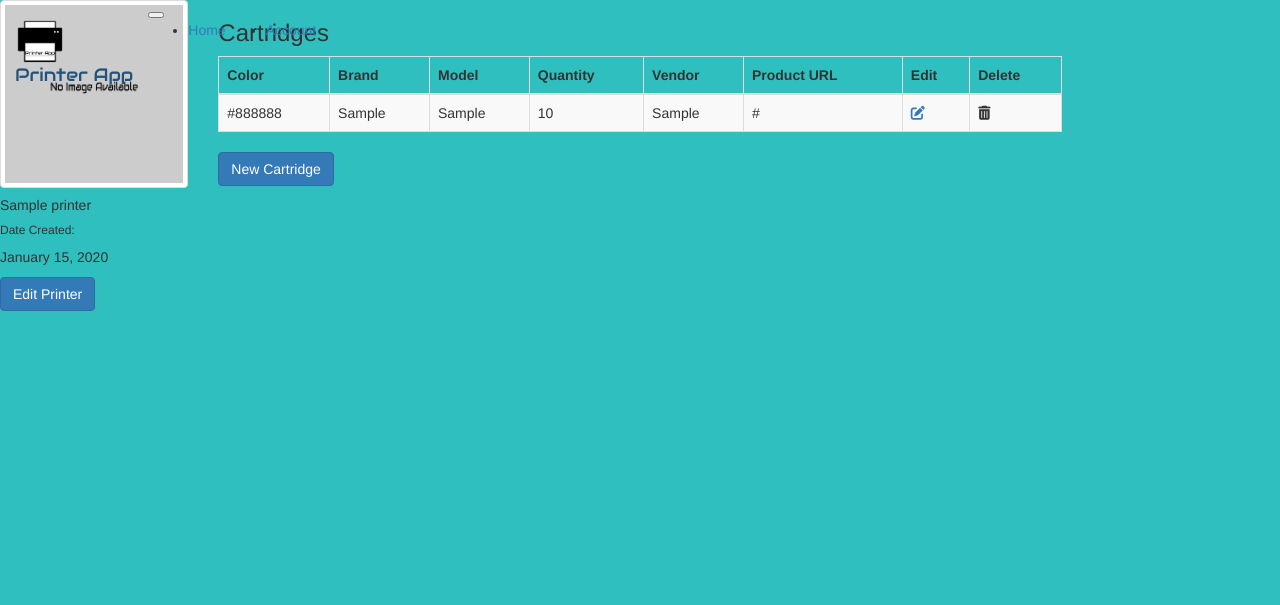
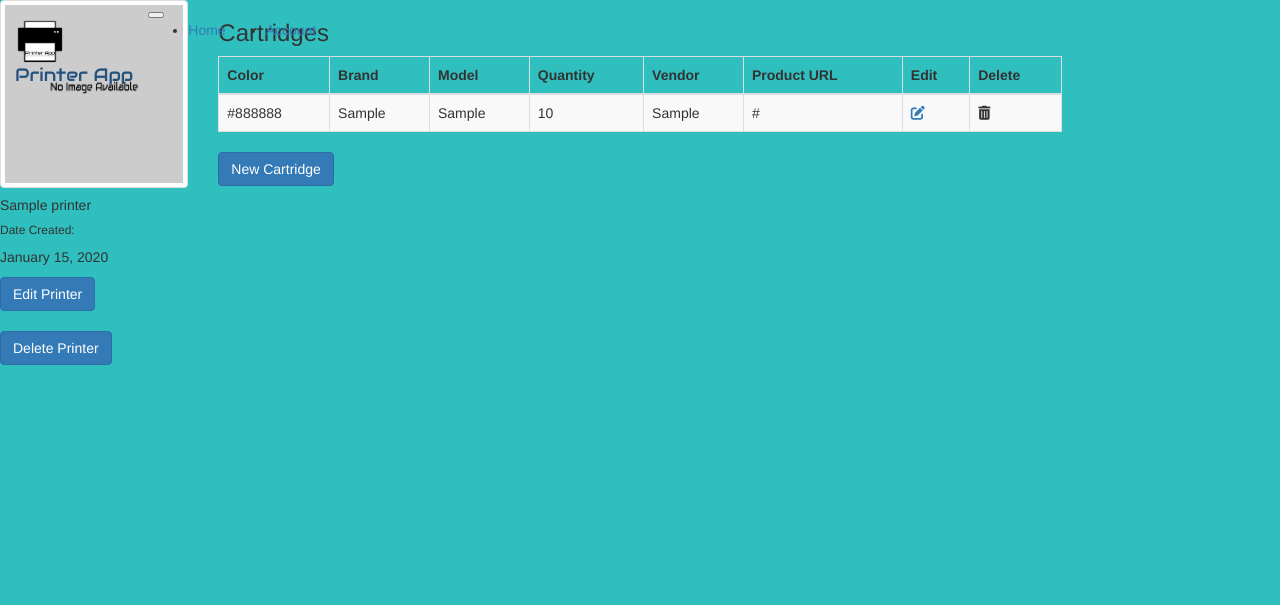
Before and after one commit to vadiimvooo/PrinterApp, a Flask app: page /printer/1 in a window 1280 px wide. Shown: the top 605 px of the page. Run offline with Flask 2, Linux system fonts and the light colour scheme; a user stored in the database is signed in; tables that the repository leaves empty hold one stand-in row (values such as "Sample post"); some libraries are stand-ins or nearby versions.

Commit message:
Added printer delete function and fixed error where activity feed would not show a printer name after it had been deleted.

```diff
--- a/app/main/forms.py
+++ b/app/main/forms.py
@@ -47,3 +47,7 @@ class EditCartridge(FlaskForm):
     product_url = StringField('Product URL')
     quantity = IntegerField('Quantity')
     submit = SubmitField('Submit')
+
+
+class Delete(FlaskForm):
+    submit = SubmitField('Delete')
--- a/app/main/routes.py
+++ b/app/main/routes.py
@@ -3,7 +3,7 @@ from flask_login import current_user, login_required
 
 from app import db
 from app.main import bp
-from app.main.forms import AddCartridge, RegisterPrinter, EditPrinter, EditCartridge
+from app.main.forms import AddCartridge, RegisterPrinter, EditPrinter, EditCartridge, Delete
 from app.models import User, Printer, Cartridge, Event
 
 
@@ -41,6 +41,7 @@ def add_printer():
         event = Event(event_type='create printer',
                       object_type='Printer',
                       printer_id=printer.id,
+                      printer_name=printer.name,
                       user=current_user)
         db.session.add(event)
         db.session.commit()
@@ -83,8 +84,10 @@ def add_cartridge(printer_id):
         event = Event(event_type='create cartridge',
                       object_type='cartridge',
                       cartridge_id=cartridge.id,
+                      cartridge_color=cartridge.color,
                       user=current_user,
-                      printer_id=cartridge.printer_id)
+                      printer_id=cartridge.printer_id,
+                      printer_name=cartridge.printer_name)
         db.session.add(event)
         db.session.commit()
         cartridge.printer.cart_on_hand += cartridge.quantity
@@ -95,8 +98,22 @@ def add_cartridge(printer_id):
 
 
 @bp.route('/printer/<printer_id>/delete', methods=['GET', 'POST'])
-def delete_printer():
-    pass
+def delete_printer(printer_id):
+    form = Delete()
+    printer = Printer.query.get(printer_id)
+    if form.validate_on_submit():
+        event = Event(event_type='delete printer',
+                      object_type='printer',
+                      printer_id=printer.id,
+                      printer_name=printer.name,
+                      user=current_user,)
+        db.session.add(event)
+        db.session.commit()
+        db.session.delete(printer)
+        db.session.commit()
+        flash('Printer deleted successfully.')
+        return redirect(url_for('main.user', username=current_user.username))
+    return render_template('delete_printer.html', printer_id=printer_id, form=form)
 
 
 @bp.route('/printer/<printer_id>/edit', methods=['GET', 'POST'])
@@ -112,10 +129,10 @@ def edit_printer(printer_id):
         printer.product_url = form.product_url.data
         db.session.commit()
         event = Event(event_type='edit printer',
-                      object_type = 'printer',
-                      cartridge_id = printer.id,
-                      user = current_user,
-                      printer_id=printer_id)
+                      object_type='printer',
+                      user=current_user,
+                      printer_id=printer_id,
+                      printer_name=printer.name)
         db.session.add(event)
         db.session.commit()
         flash("{} was successfully edited.".format(printer.name))
@@ -147,8 +164,10 @@ def edit_cartridge(printer_id, cartridge_id):
         event = Event(event_type='edit cartridge',
                       object_type='cartridge',
                       cartridge_id=cartridge.id,
+                      cartridge_color=cartridge.color,
                       user=current_user,
-                      printer_id=cartridge.printer_id)
+                      printer_id=cartridge.printer_id,
+                      printer_name=cartridge.printer.name)
         db.session.add(event)
         db.session.commit()
         flash("{} was successfully edited.".format(cartridge.color))
--- a/app/models.py
+++ b/app/models.py
@@ -77,8 +77,10 @@ class Event(TimestampMixin, db.Model):
     event_details = db.Column(db.String(255))
     object_type = db.Column(db.String(64), index=True)
     printer_id = db.Column(db.Integer, db.ForeignKey('printer.id'))
+    printer_name = db.Column(db.String(64), index=True)
     printer = db.relationship('Printer', back_populates='events')
     cartridge_id = db.Column(db.Integer, db.ForeignKey('cartridge.id'))
+    cartridge_color = db.Column(db.String(64), index=True)
     cartridge = db.relationship('Cartridge', back_populates='events')
     user_id = db.Column(db.Integer, db.ForeignKey('user.id'))
     user = db.relationship('User', back_populates='events')
--- a/app/templates/_event.html
+++ b/app/templates/_event.html
@@ -4,13 +4,15 @@
         <td>
             <b>{{ moment(event.creation_timestamp).format('LL') }}</b>
             {% if event.event_type == "create printer" %}
-                <p>{{ 'Added new printer, {}.'.format(event.printer.name) }}</p>
+                <p>{{ 'Added new printer, {}.'.format(event.printer_name) }}</p>
             {% elif event.event_type == "create cartridge" %}
                 <p>{{ 'Added new cartridge, {}, to printer {}.'.format(event.cartridge.color, event.printer.name) }}</p>
             {% elif event.event_type == 'edit printer' %}
                 <p>{{ 'Edited {}.'.format(event.printer.name) }}</p>
             {% elif event.event_type == 'edit cartridge' %}
                 <p>{{'Edited {} cartridge on printer {}.'.format(event.cartridge.color, event.printer.name) }}</p>
+            {% elif event.event_type == 'delete printer'%}
+                <p>{{'Deleted printer {}.'.format(event.printer_name) }}</p>
             {% endif %}
         </td>
     </table>
--- a/app/templates/_printer.html
+++ b/app/templates/_printer.html
@@ -26,6 +26,8 @@
             </a>
         </td>
         <td>
-            <i class="fas fa-trash-alt"></i>
+            <a href="{{ url_for('main.delete_printer', printer_id=printer.id) }}">
+                <i class="fas fa-trash-alt"></i>
+            </a>
         </td>
     </tr>
--- a/app/templates/printer.html
+++ b/app/templates/printer.html
@@ -11,6 +11,11 @@
                     <p>{{ moment(printer.creation_timestamp).format('LL')  }}</p>
                     <a href="{{ url_for('main.edit_printer', printer_id=printer.id)}}">
                         <button type="button" class="btn btn-primary">Edit Printer</button>
+                    </a>
+                    <br>
+                    <br>
+                    <a href="{{ url_for('main.delete_printer', printer_id=printer.id)}}">
+                        <button type="button" class="btn btn-primary">Delete Printer</button>
                     </a>
                 </div>
             </div>
```
Also changed, not shown: app/templates/delete_printer.html (+20 -0 lines), migrations/versions/957e44f3c813_.py (added, +34 -0 lines).
